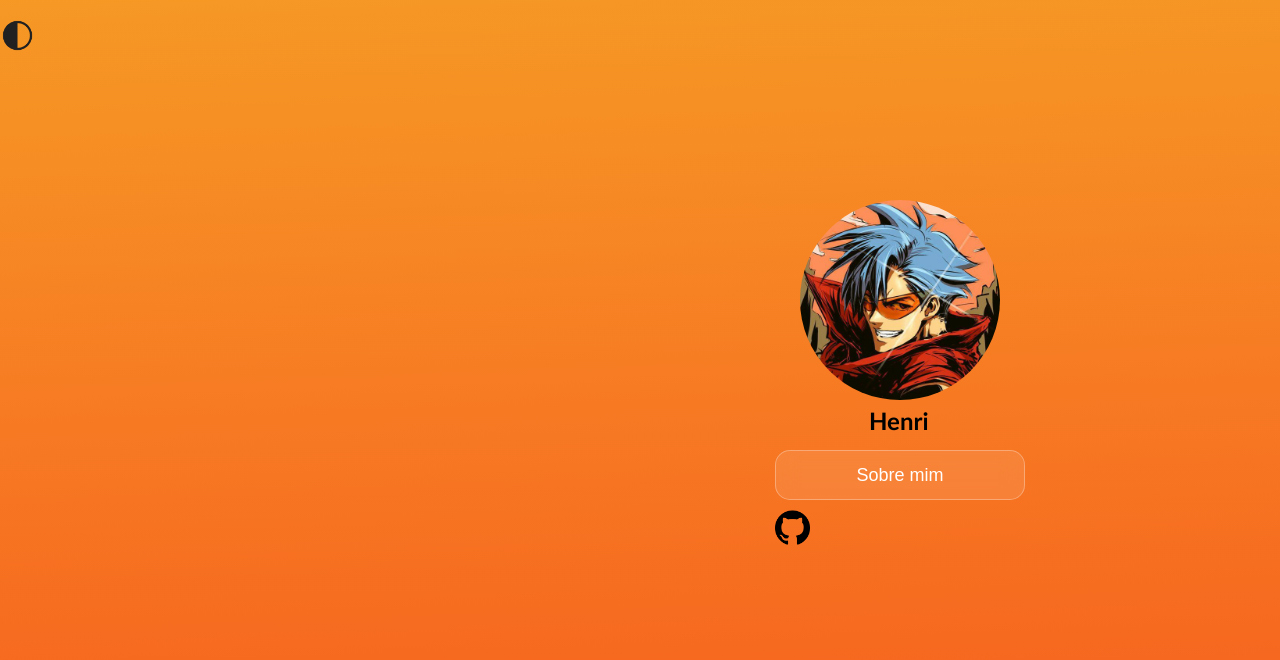
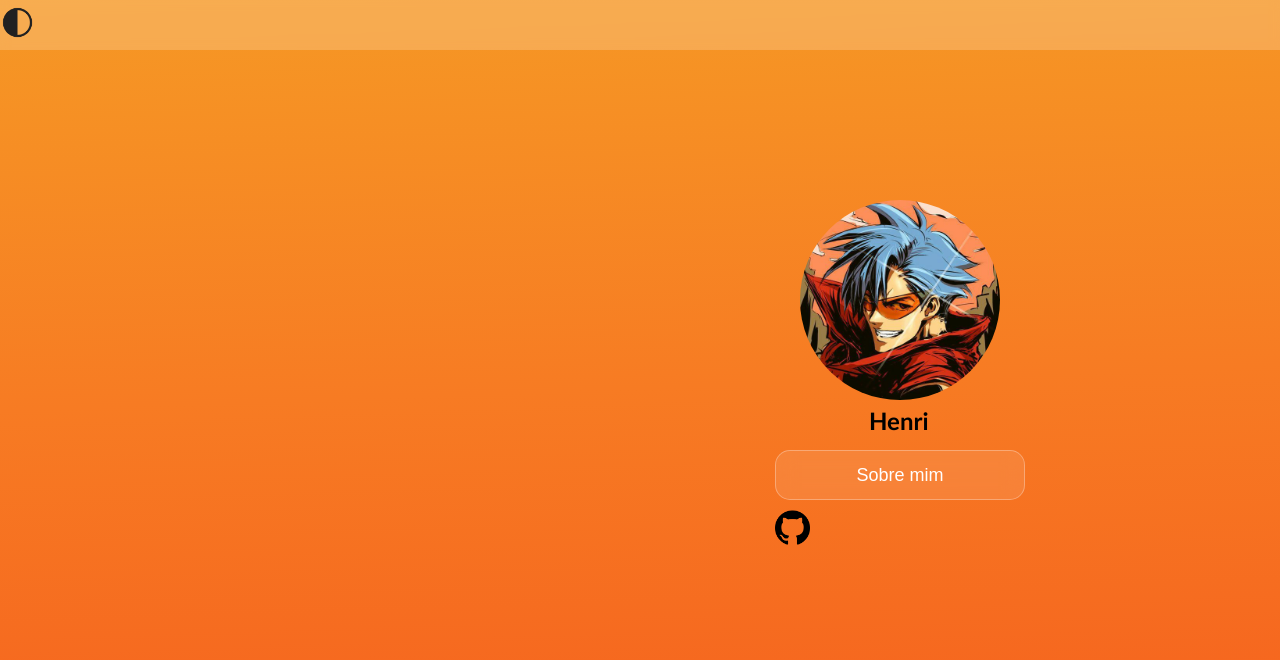
Before and after one commit to hentZ1/Portfolio, a plain HTML site: page index.html in a window 1280 px wide. Drawn offline with Linux system fonts and the light colour scheme.

Commit message:
top bar adicionada

```diff
--- a/css/stylesheet.css
+++ b/css/stylesheet.css
@@ -31,6 +31,22 @@ body.dark-mode {
     0% { background-position: 0% 50%; }
     50% { background-position: 100% 50%; }
     100% { background-position: 0% 50%; }
+}
+.top-bar{
+    position: fixed;
+      top: 0;
+    left: 0;
+    width: 100%;
+    height: 50px;
+    background: rgba(255, 255, 255, 0.2);
+    backdrop-filter: blur(5px);
+    -webkit-backdrop-filter: blur(5px);
+    z-index: 1000;
+
+
+
+
+
 }
 .container1 .btn1{
     background: none;
@@ -92,7 +108,10 @@ body.dark-mode {
 
 }
 .icon2{
+    position: absolute;
+    top: 5px;
     width: 35px;
     height: auto;
+    z-index: 1001;
 
 }
--- a/index.html
+++ b/index.html
@@ -25,7 +25,8 @@
             <h1 class="tittle1">Henri</h1>
             <img class="img1"src="img/0c063124ae1a90b9ad2c697687dd10a9.jpg" alt="Foto de Perfil">
         </div>
-
+        <div class="top-bar">
+        </div>
         <button id="theme-toggle" class="mode">
             <img class="icon2" src="img/dark_theme_regular_icon_204499.png" alt="">
         </button>
```
